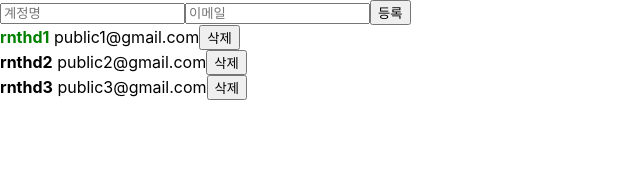
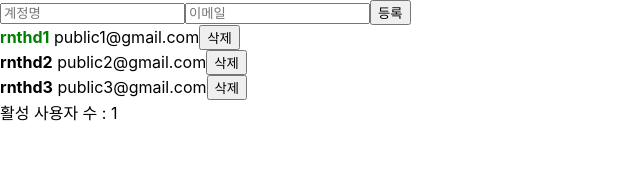
Before and after one commit to rnthd2/study_react_learning_curve_fastCamp, a React (Create React App) app: page / in a window 1280 px wide. Shown: the top 190 px of the page, without its empty margins (0-640 px from the left). Built offline with nearby package versions, Linux system fonts and the light colour scheme.

Commit message:
useMemo를 이용한 필요한 기능만 사용하기

```diff
--- a/src/App.js
+++ b/src/App.js
@@ -1,4 +1,4 @@
-import React, {useRef, useState} from 'react';
+import React, {useRef, useState, useMemo} from 'react';
 import CreateUser from './CreateUser';
 import UserList from './UserList';
 // import InputSample from './InputSample';
@@ -6,7 +6,10 @@
 // import Counter from './Counter';
 // import Wrapper from './Wrapper';
 // import './App.css';
-
+function countActiveUsers(users){
+  console.log('활성 사용자 수를 세는중...');
+  return users.filter(user => user.active).length;
+}
 function App() {
   const [inputs, setInputs] = useState({
     username:'',
@@ -81,6 +84,9 @@
     ))
   }
 
+  //해당 함수의 기능을 할 때만 해당 함수를 사용하고 싶을 때, useMemo를 사용한다
+  const count = useMemo(() => countActiveUsers(users), [users]);
+
   return (
     <>
       <CreateUser
@@ -93,6 +99,7 @@
         users={users}
         onRemove={onRemove}
         onToggle={onToggle}/>
+      <div>활성 사용자 수 : {count}</div>
     </>
   )
 
--- a/src/UserList.js
+++ b/src/UserList.js
@@ -1,10 +1,21 @@
-import React, {useEffect}from 'react';
+import React, {
+    // useEffect
+}from 'react';
 function User({user, onRemove, onToggle}){
     const {username, email, id, active} = user;
 
-    useEffect(() => {
-        console.log(user);
-    });
+    //화면 전환 시에도 useEffect가 사용된다
+    // urlSlug(url에서 바뀌는 url "www.naver.com/home 에서 /home 부분")
+    // useEffect(() => {
+    //     loadPost(username, urlSlug);
+    // }, [username, urlSlug]);
+
+    //리액트에서는 부모 컴포넌트가 리랜더링되면 자식 컴포넌트도 리랜더링 된다
+    //User 컴포넌트의 부모 컴포넌트 UserList의 user값이 변하게 되면
+    //User 컴포넌트도 리랜더링 된다
+    // useEffect(() => {
+    //     console.log(user);
+    // });
 
     //     console.log('user 값이 설정됨');
     //     console.log(user);
```
Lines whose indentation alone changed are shown as unchanged.
